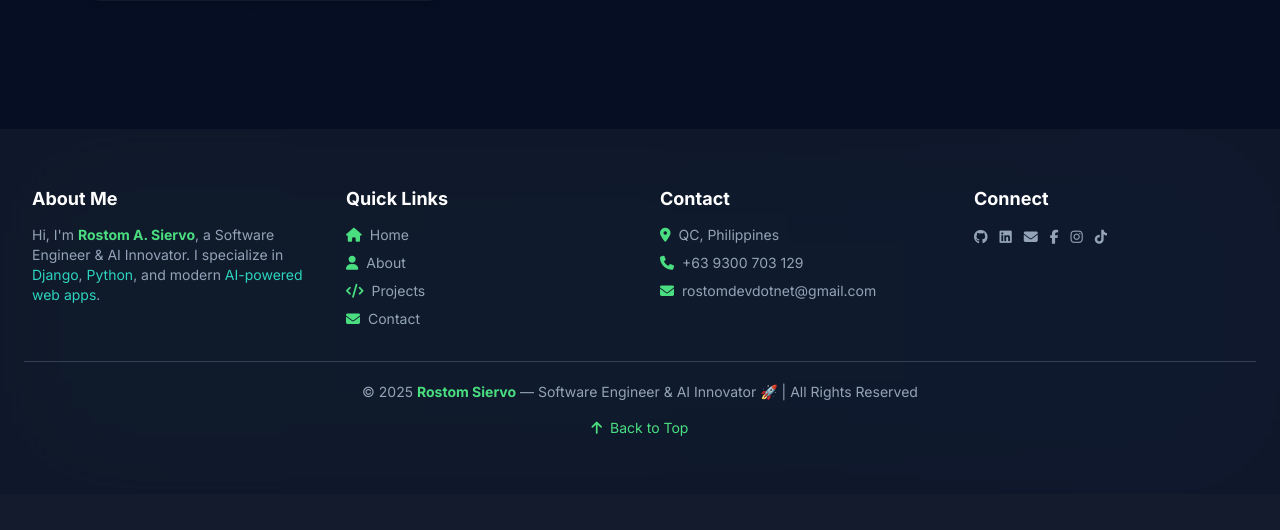
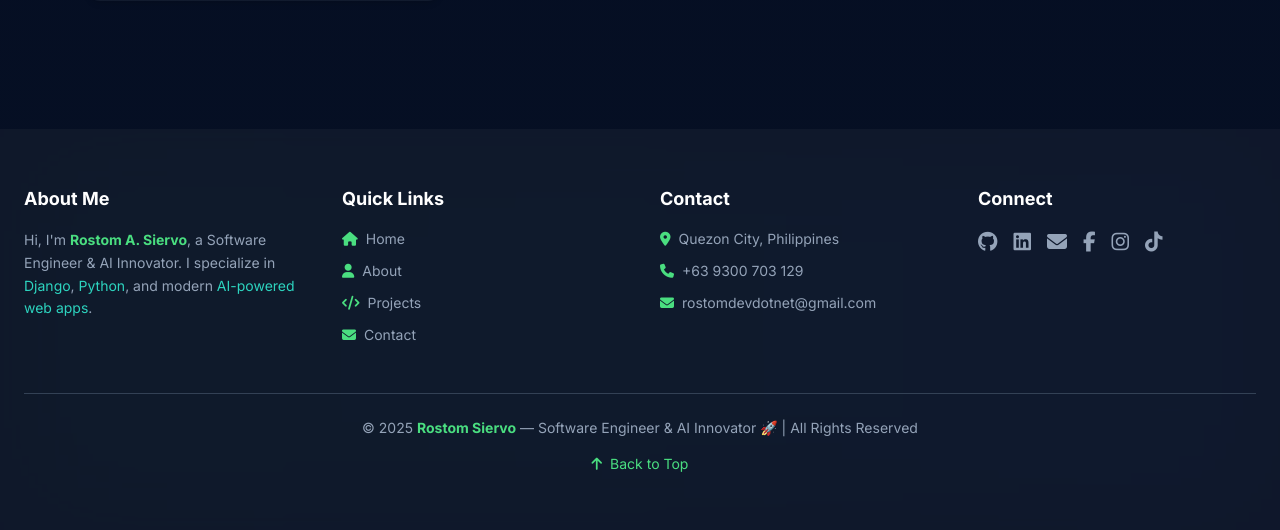
Before and after one commit to RSiervo/Portfolio-Dot-Dev, a Django app: page /about/ in a window 1280 px wide. Shown: the part 3526-4056 px from the top of the page. Before the commit the page ends 3962 px from the top, so only its background shows below. Run offline with Django 4.2, Linux system fonts and the light colour scheme; data comes from the database, SQL or seed files in the repository; some libraries are stand-ins or nearby versions.

Commit message:
Fix Bugs

```diff
--- a/portfolio/templates/portfolio/base.html
+++ b/portfolio/templates/portfolio/base.html
@@ -93,13 +93,13 @@
   <!-- Background accent (gradient glow) -->
   <div class="absolute inset-0 bg-gradient-to-r from-green-500/10 via-teal-500/10 to-blue-500/10 blur-3xl opacity-20"></div>
 
-  <div class="max-w-7xl mx-auto px-4 sm:px-6 py-14 relative z-10">
-    <div class="grid grid-cols-4 gap-6 text-center md:text-left">
+  <div class="max-w-7xl mx-auto px-6 py-14 relative z-10">
+    <div class="grid grid-cols-1 sm:grid-cols-2 md:grid-cols-4 gap-10 text-center md:text-left">
 
       <!-- About -->
-      <div class="px-2">
-        <h3 class="text-base sm:text-lg font-semibold text-white mb-3">About Me</h3>
-        <p class="text-xs sm:text-sm leading-relaxed">
+      <div>
+        <h3 class="text-lg font-semibold text-white mb-4">About Me</h3>
+        <p class="text-sm leading-relaxed">
           Hi, I'm <span class="text-green-400 font-semibold">Rostom A. Siervo</span>, a Software Engineer & AI Innovator.
           I specialize in <span class="text-teal-400">Django</span>, <span class="text-teal-400">Python</span>, and
           modern <span class="text-teal-400">AI-powered web apps</span>.
@@ -107,9 +107,9 @@
       </div>
 
       <!-- Quick Links -->
-      <div class="px-2">
-        <h3 class="text-base sm:text-lg font-semibold text-white mb-3">Quick Links</h3>
-        <ul class="space-y-2 text-xs sm:text-sm">
+      <div>
+        <h3 class="text-lg font-semibold text-white mb-4">Quick Links</h3>
+        <ul class="space-y-3 text-sm">
           <li><a href="{% url 'home' %}" class="flex items-center justify-center md:justify-start gap-2 hover:text-green-400 transition"><i class="fas fa-home text-green-400"></i> Home</a></li>
           <li><a href="{% url 'about' %}" class="flex items-center justify-center md:justify-start gap-2 hover:text-green-400 transition"><i class="fas fa-user text-green-400"></i> About</a></li>
           <li><a href="{% url 'projects' %}" class="flex items-center justify-center md:justify-start gap-2 hover:text-green-400 transition"><i class="fas fa-code text-green-400"></i> Projects</a></li>
@@ -118,11 +118,11 @@
       </div>
 
       <!-- Contact Info -->
-      <div class="px-2">
-        <h3 class="text-base sm:text-lg font-semibold text-white mb-3">Contact</h3>
-        <ul class="space-y-2 text-xs sm:text-sm">
+      <div>
+        <h3 class="text-lg font-semibold text-white mb-4">Contact</h3>
+        <ul class="space-y-3 text-sm">
           <li class="flex items-center justify-center md:justify-start gap-2">
-            <i class="fas fa-map-marker-alt text-green-400"></i> QC, Philippines
+            <i class="fas fa-map-marker-alt text-green-400"></i> Quezon City, Philippines
           </li>
           <li class="flex items-center justify-center md:justify-start gap-2">
             <i class="fas fa-phone text-green-400"></i> +63 9300 703 129
@@ -134,29 +134,29 @@
       </div>
 
       <!-- Social Media -->
-      <div class="px-2">
-        <h3 class="text-base sm:text-lg font-semibold text-white mb-3">Connect</h3>
-        <div class="flex flex-wrap justify-center md:justify-start gap-3">
-          <a href="https://github.com/RSiervo" target="_blank" class="hover:text-green-400 hover:scale-125 transition transform"><i class="fab fa-github fa-sm sm:fa-lg"></i></a>
-          <a href="https://linkedin.com/in/yourusername" target="_blank" class="hover:text-green-400 hover:scale-125 transition transform"><i class="fab fa-linkedin fa-sm sm:fa-lg"></i></a>
-          <a href="mailto:rostomdevdotnet@gmail.com" class="hover:text-green-400 hover:scale-125 transition transform"><i class="fas fa-envelope fa-sm sm:fa-lg"></i></a>
-          <a href="https://www.facebook.com/rostomdevdotnet" target="_blank" class="hover:text-green-400 hover:scale-125 transition transform"><i class="fab fa-facebook-f fa-sm sm:fa-lg"></i></a>
-          <a href="https://instagram.com/rostomato" target="_blank" class="hover:text-green-400 hover:scale-125 transition transform"><i class="fab fa-instagram fa-sm sm:fa-lg"></i></a>
-          <a href="https://tiktok.com/@rostomatoe" target="_blank" class="hover:text-green-400 hover:scale-125 transition transform"><i class="fab fa-tiktok fa-sm sm:fa-lg"></i></a>
+      <div>
+        <h3 class="text-lg font-semibold text-white mb-4">Connect</h3>
+        <div class="flex flex-wrap justify-center md:justify-start gap-4">
+          <a href="https://github.com/RSiervo" target="_blank" class="hover:text-green-400 hover:scale-125 transition transform"><i class="fab fa-github fa-lg"></i></a>
+          <a href="https://linkedin.com/in/yourusername" target="_blank" class="hover:text-green-400 hover:scale-125 transition transform"><i class="fab fa-linkedin fa-lg"></i></a>
+          <a href="mailto:rostomdevdotnet@gmail.com" class="hover:text-green-400 hover:scale-125 transition transform"><i class="fas fa-envelope fa-lg"></i></a>
+          <a href="https://www.facebook.com/rostomdevdotnet" target="_blank" class="hover:text-green-400 hover:scale-125 transition transform"><i class="fab fa-facebook-f fa-lg"></i></a>
+          <a href="https://instagram.com/rostomato" target="_blank" class="hover:text-green-400 hover:scale-125 transition transform"><i class="fab fa-instagram fa-lg"></i></a>
+          <a href="https://tiktok.com/@rostomatoe" target="_blank" class="hover:text-green-400 hover:scale-125 transition transform"><i class="fab fa-tiktok fa-lg"></i></a>
         </div>
       </div>
 
     </div>
 
     <!-- Divider -->
-    <div class="border-t border-slate-700 mt-8 pt-5 text-center text-xs sm:text-sm space-y-4">
-      <p>
+    <div class="border-t border-slate-700 mt-12 pt-6 text-center text-sm space-y-4">
+      <p class="px-4">
         &copy; {{ now.year }} 2025 <span class="text-green-400 font-semibold">Rostom Siervo</span> — Software Engineer & AI Innovator 🚀
         | All Rights Reserved
       </p>
       <!-- Back to Top -->
       <button onclick="window.scrollTo({top: 0, behavior: 'smooth'})"
-              class="inline-flex items-center gap-2 text-green-400 hover:text-white hover:scale-110 transition text-xs sm:text-sm">
+              class="inline-flex items-center gap-2 text-green-400 hover:text-white hover:scale-110 transition">
         <i class="fas fa-arrow-up"></i> Back to Top
       </button>
     </div>
```
